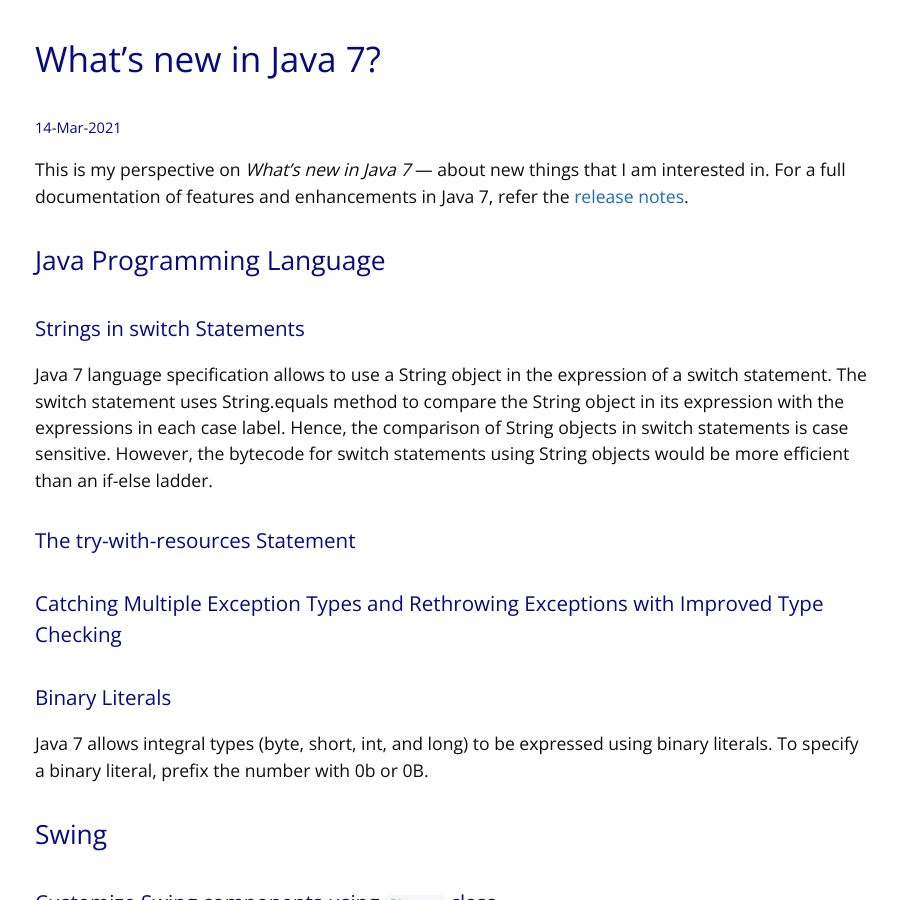
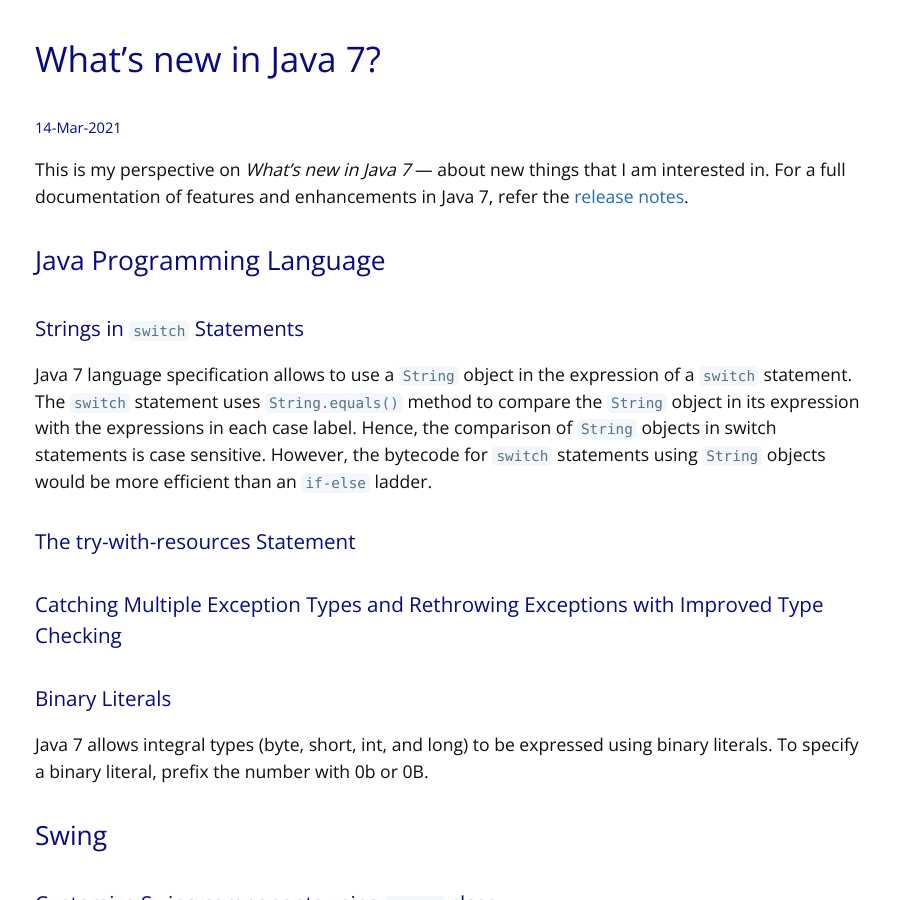
Before and after one commit to vinitjoglekar/vinitjoglekar.github.io, a Jekyll site: the page built from _pages/whats_new_java_7.md, in a window 1280 px wide and 900 px high. Shown: the whole window, without its empty margins (189-1086 px from the left). Built offline with Jekyll 4.4.1, drawn with Linux system fonts in a browser that asks for light colours.

```diff
--- a/_pages/whats_new_java_7.md
+++ b/_pages/whats_new_java_7.md
@@ -10,8 +10,8 @@ This is my perspective on _What's new in Java 7_ &mdash; about new things that I
 
 ## Java Programming Language
 
-### Strings in switch Statements
-Java 7 language specification allows to use a String object in the expression of a switch statement. The switch statement uses String.equals method to compare the String object in its expression with the expressions in each case label. Hence, the comparison of String objects in switch statements is case sensitive. However, the bytecode for switch statements using String objects would be more efficient than an if-else ladder.
+### Strings in `switch` Statements
+Java 7 language specification allows to use a `String` object in the expression of a `switch` statement. The `switch` statement uses `String.equals()` method to compare the `String` object in its expression with the expressions in each case label. Hence, the comparison of `String` objects in switch statements is case sensitive. However, the bytecode for `switch` statements using `String` objects would be more efficient than an `if-else` ladder.
 
 ### The try-with-resources Statement
 
```
